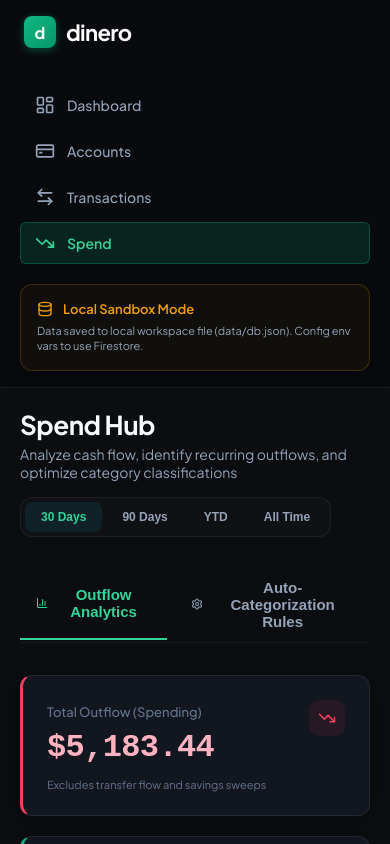
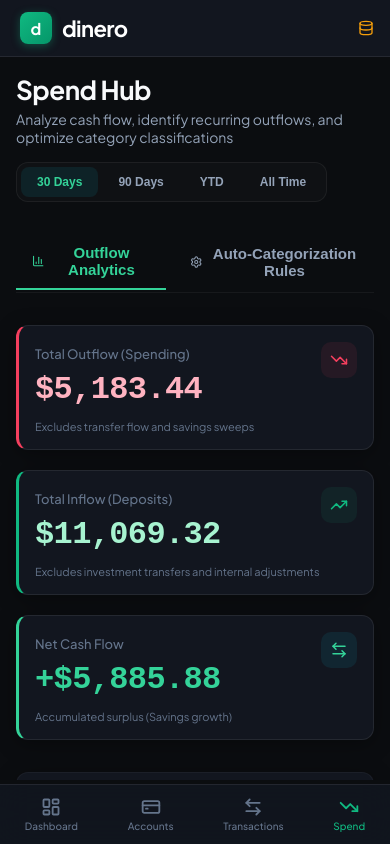
Before and after one commit to MilesZoltak/dinero, a Next.js app: page /dashboard/spend in a window 390 px wide. Built offline with nearby package versions, Linux system fonts and the light colour scheme.

Commit message:
Implement mobile layout navigation and PWA manifest

```diff
--- a/src/app/dashboard/layout.tsx
+++ b/src/app/dashboard/layout.tsx
@@ -45,6 +45,24 @@ export default function DashboardLayout({
 
   return (
     <div className="layout-wrapper animated-fade-in">
+      {/* Mobile Top Header */}
+      <header className="mobile-header">
+        <div className="logo-container" style={{ marginBottom: 0 }}>
+          <div className="logo-icon-box">
+            <span>d</span>
+          </div>
+          <span className="logo-text">dinero</span>
+        </div>
+        <div style={{ display: 'flex', alignItems: 'center', gap: '6px' }}>
+          {isCloudMode ? (
+            <CloudLightning size={16} style={{ color: '#10b981' }} />
+          ) : (
+            <Database size={16} style={{ color: '#f59e0b' }} />
+          )}
+        </div>
+      </header>
+
+      {/* Desktop Sidebar */}
       <aside className="sidebar">
         <div className="logo-container">
           <div className="logo-icon-box">
@@ -106,6 +124,24 @@ export default function DashboardLayout({
       <main className="main-content">
         {children}
       </main>
+
+      {/* Mobile Fixed Bottom Tab Bar */}
+      <nav className="mobile-bottom-nav">
+        {navItems.map((item) => {
+          const Icon = item.icon;
+          const isActive = pathname === item.href;
+          return (
+            <Link
+              key={item.href}
+              href={item.href}
+              className={`mobile-nav-item ${isActive ? 'active' : ''}`}
+            >
+              <Icon size={20} />
+              <span>{item.name}</span>
+            </Link>
+          );
+        })}
+      </nav>
     </div>
   );
 }
--- a/src/app/globals.css
+++ b/src/app/globals.css
@@ -612,3 +612,96 @@ h1, h2, h3, h4, h5, h6 {
 .animated-fade-in {
   animation: fadeIn 0.25s ease-out;
 }
+
+/* ==========================================
+   MOBILE & RESPONSIVE LAYOUT STYLES
+   ========================================== */
+
+.mobile-header {
+  display: none;
+}
+
+.mobile-bottom-nav {
+  display: none;
+}
+
+@media (max-width: 768px) {
+  .layout-wrapper {
+    grid-template-columns: 1fr;
+    padding-bottom: calc(64px + env(safe-area-inset-bottom, 0px));
+  }
+
+  .sidebar {
+    display: none;
+  }
+
+  .mobile-header {
+    display: flex;
+    align-items: center;
+    justify-content: space-between;
+    padding: 12px 16px;
+    background: var(--bg-surface);
+    border-bottom: 1px solid var(--border-glow);
+    position: sticky;
+    top: 0;
+    z-index: 40;
+    backdrop-filter: blur(12px);
+  }
+
+  .main-content {
+    padding: 16px;
+  }
+
+  .mobile-bottom-nav {
+    display: flex;
+    align-items: center;
+    justify-content: space-around;
+    position: fixed;
+    bottom: 0;
+    left: 0;
+    right: 0;
+    height: calc(60px + env(safe-area-inset-bottom, 0px));
+    padding-bottom: env(safe-area-inset-bottom, 0px);
+    background: rgba(18, 22, 31, 0.92);
+    backdrop-filter: blur(16px);
+    -webkit-backdrop-filter: blur(16px);
+    border-top: 1px solid var(--border-glow);
+    z-index: 50;
+  }
+
+  .mobile-nav-item {
+    display: flex;
+    flex-direction: column;
+    align-items: center;
+    gap: 3px;
+    color: var(--text-muted);
+    text-decoration: none;
+    font-size: 10px;
+    font-weight: 500;
+    padding: 6px 12px;
+    border-radius: var(--radius-sm);
+    transition: color var(--transition-fast);
+  }
+
+  .mobile-nav-item.active {
+    color: var(--accent-blue);
+  }
+
+  .mobile-nav-item svg {
+    stroke-width: 2.2px;
+  }
+
+  /* Responsive Grids & Cards */
+  .grid-3-col, .grid-2-col, .grid-4-col {
+    grid-template-columns: 1fr !important;
+  }
+
+  .table-responsive {
+    overflow-x: auto;
+    -webkit-overflow-scrolling: touch;
+  }
+
+  .glass-panel {
+    padding: 16px !important;
+  }
+}
--- a/src/app/layout.tsx
+++ b/src/app/layout.tsx
@@ -4,6 +4,20 @@ import './globals.css';
 export const metadata: Metadata = {
   title: 'Dinero | Wealth & Accounts Tracker',
   description: 'Track all your cash, credit cards, investments, 401ks, and HSAs under one roof.',
+  manifest: '/manifest.json',
+  appleWebApp: {
+    capable: true,
+    statusBarStyle: 'black-translucent',
+    title: 'Dinero',
+  },
+};
+
+export const viewport = {
+  themeColor: '#0b0d10',
+  width: 'device-width',
+  initialScale: 1,
+  maximumScale: 1,
+  viewportFit: 'cover',
 };
 
 export default function RootLayout({
```
Also changed, not shown: public/manifest.json (added).
